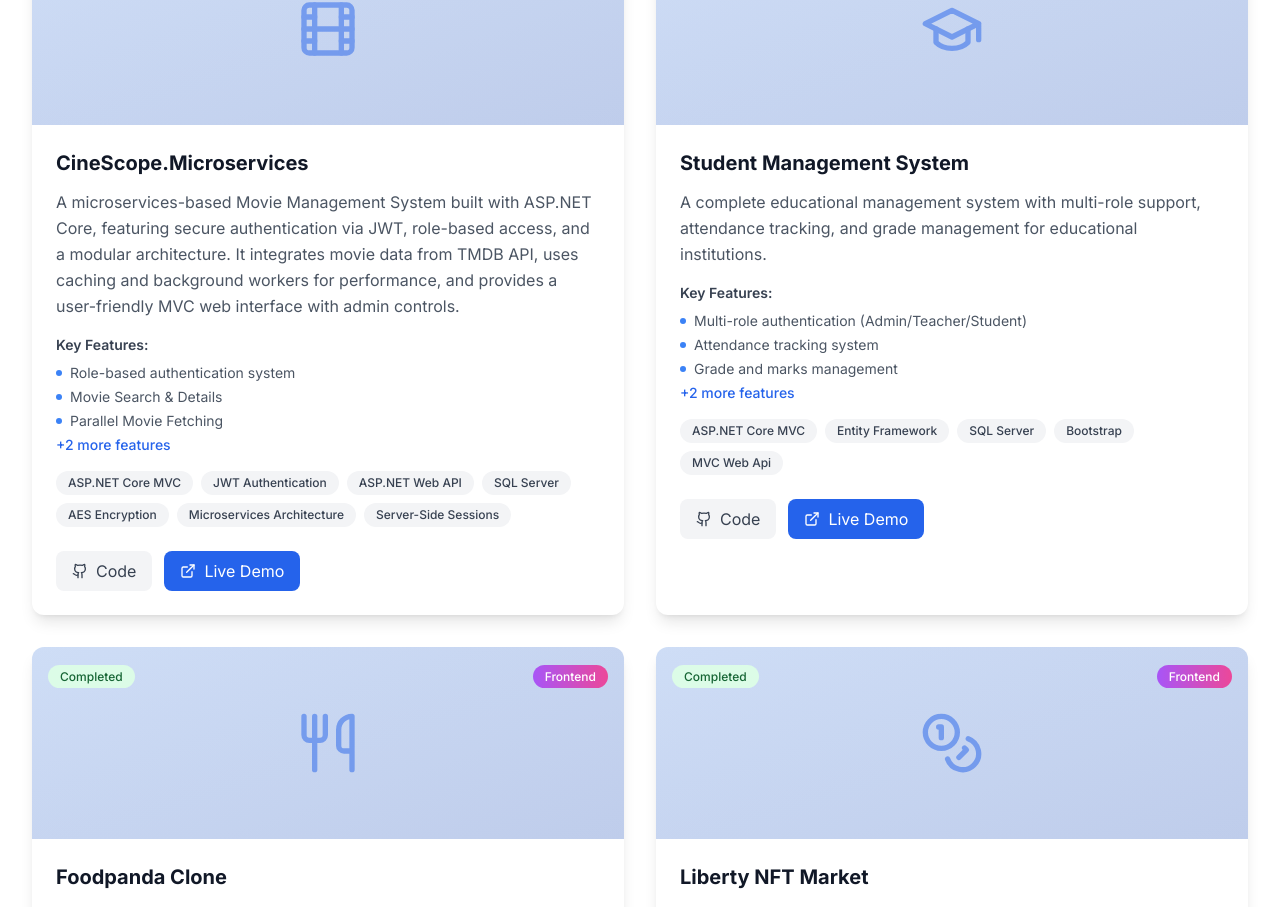
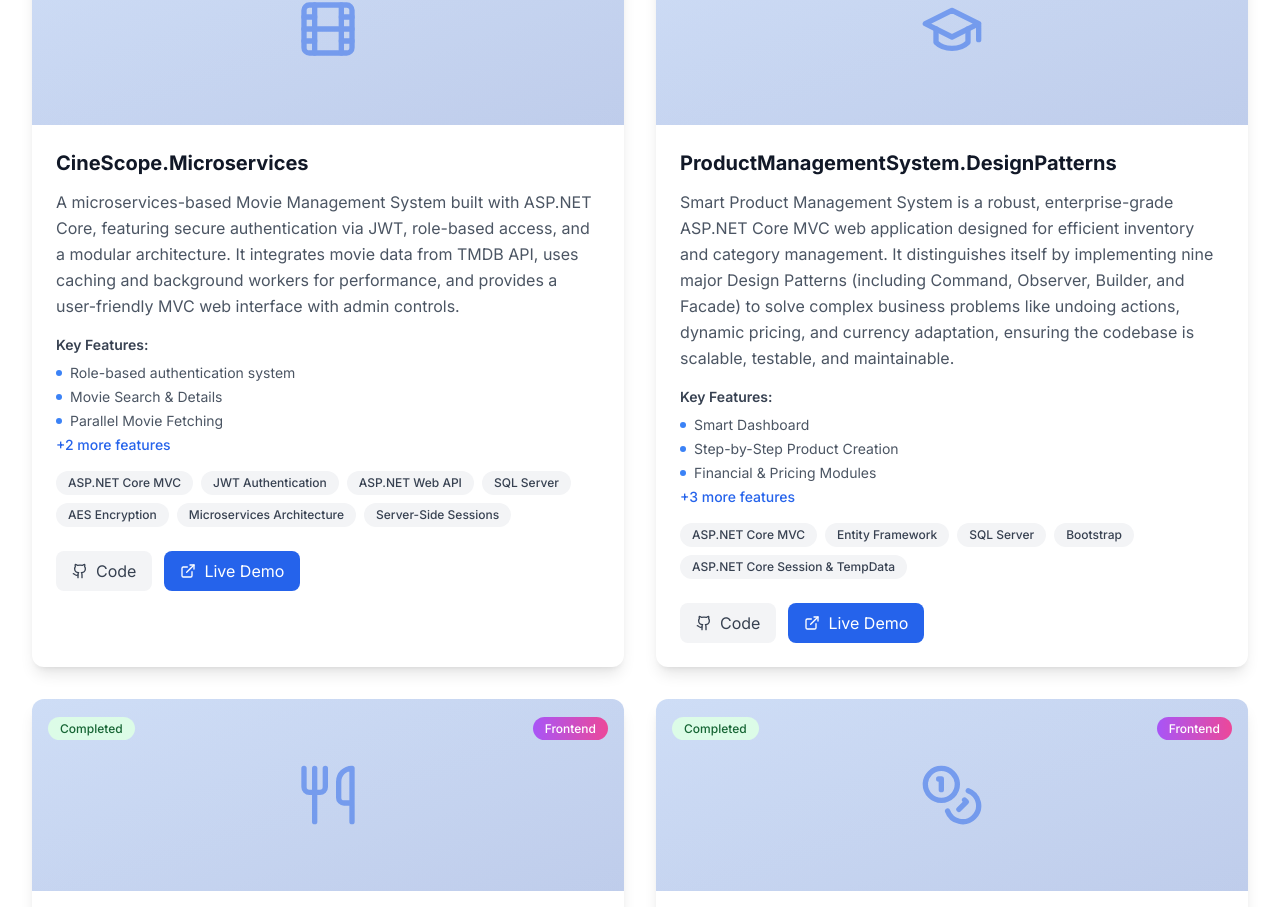
Before and after one commit to AbdullahRana18/react-portfolio, a React (Vite) app: page / in a window 1280 px wide. Shown: the part 3029-3936 px from the top of the page. Built offline with nearby package versions, Linux system fonts and the light colour scheme.

Commit message:
add project

```diff
--- a/src/components/Projects.jsx
+++ b/src/components/Projects.jsx
@@ -43,17 +43,36 @@ const Projects = () => {
       category: 'Full-Stack',
       icon: FilmIcon
     },
-    {
-      title: 'Student Management System',
-      description: 'A complete educational management system with multi-role support, attendance tracking, and grade management for educational institutions.',
+    // {
+    //   title: 'Student Management System',
+    //   description: 'A complete educational management system with multi-role support, attendance tracking, and grade management for educational institutions.',
+    //   image: '/api/placeholder/600/400',
+    //   technologies: ['ASP.NET Core MVC', 'Entity Framework', 'SQL Server', 'Bootstrap', 'MVC Web Api'],
+    //   features: [
+    //     'Multi-role authentication (Admin/Teacher/Student)',
+    //     'Attendance tracking system',
+    //     'Grade and marks management',
+    //     'Student profile management',
+    //     'Report generation'
+    //   ],
+    //   github: 'https://github.com/AbdullahRana18/SchoolManagementSystem',
+    //   live: 'https://student-mgmt-demo.vercel.app',
+    //   status: 'Completed',
+    //   category: 'full-stack',
+    //   icon: GraduationCap
+    // },
+     {
+      title: 'ProductManagementSystem.DesignPatterns',
+      description: 'Smart Product Management System is a robust, enterprise-grade ASP.NET Core MVC web application designed for efficient inventory and category management. It distinguishes itself by implementing nine major Design Patterns (including Command, Observer, Builder, and Facade) to solve complex business problems like undoing actions, dynamic pricing, and currency adaptation, ensuring the codebase is scalable, testable, and maintainable.',
       image: '/api/placeholder/600/400',
-      technologies: ['ASP.NET Core MVC', 'Entity Framework', 'SQL Server', 'Bootstrap', 'MVC Web Api'],
+      technologies: ['ASP.NET Core MVC', 'Entity Framework', 'SQL Server', 'Bootstrap', 'ASP.NET Core Session & TempData'],
       features: [
-        'Multi-role authentication (Admin/Teacher/Student)',
-        'Attendance tracking system',
-        'Grade and marks management',
-        'Student profile management',
-        'Report generation'
+        'Smart Dashboard',
+        'Step-by-Step Product Creation',
+        'Financial & Pricing Modules',
+        'Undo/Redo Capability',
+        'Real-time Stock Alerts',
+        'Dynamic Discount System'
       ],
       github: 'https://github.com/AbdullahRana18/SchoolManagementSystem',
       live: 'https://student-mgmt-demo.vercel.app',
```
